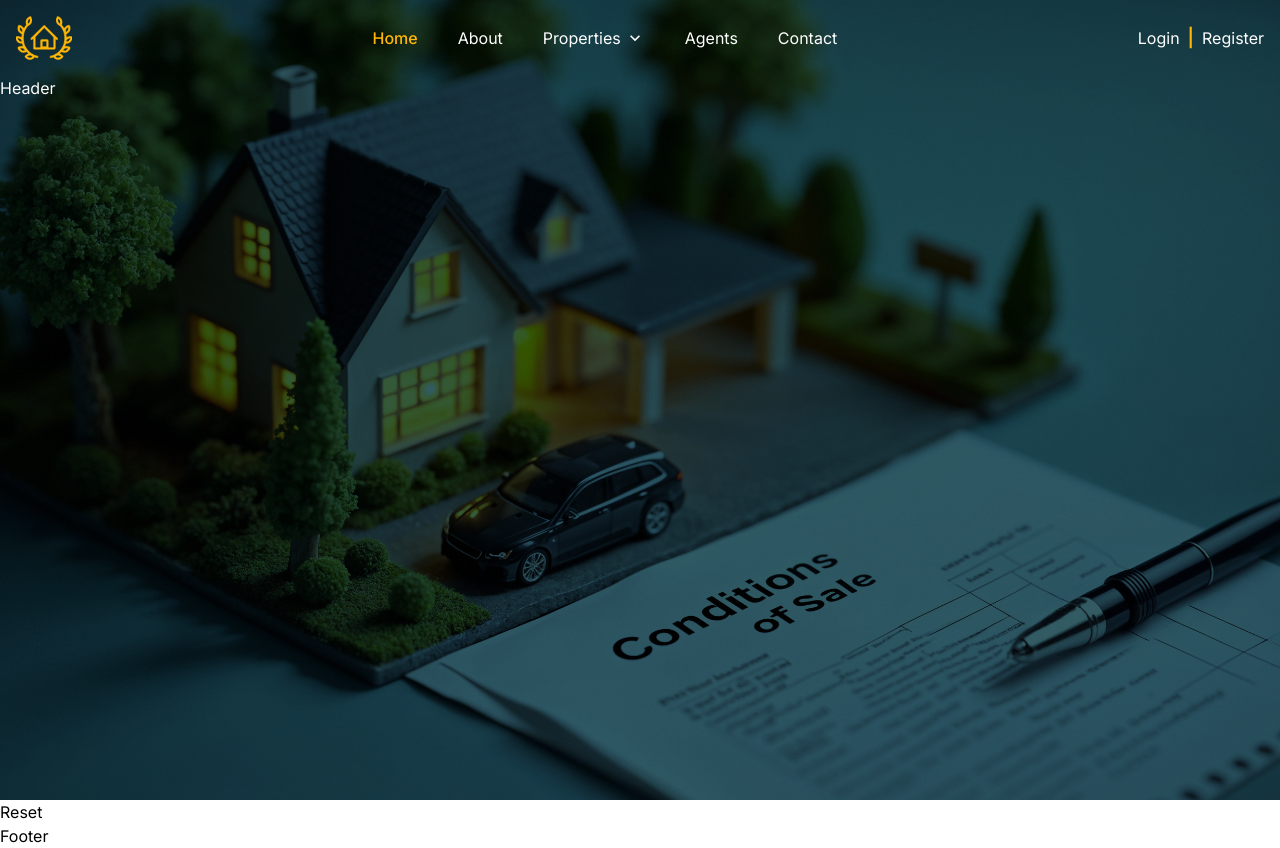
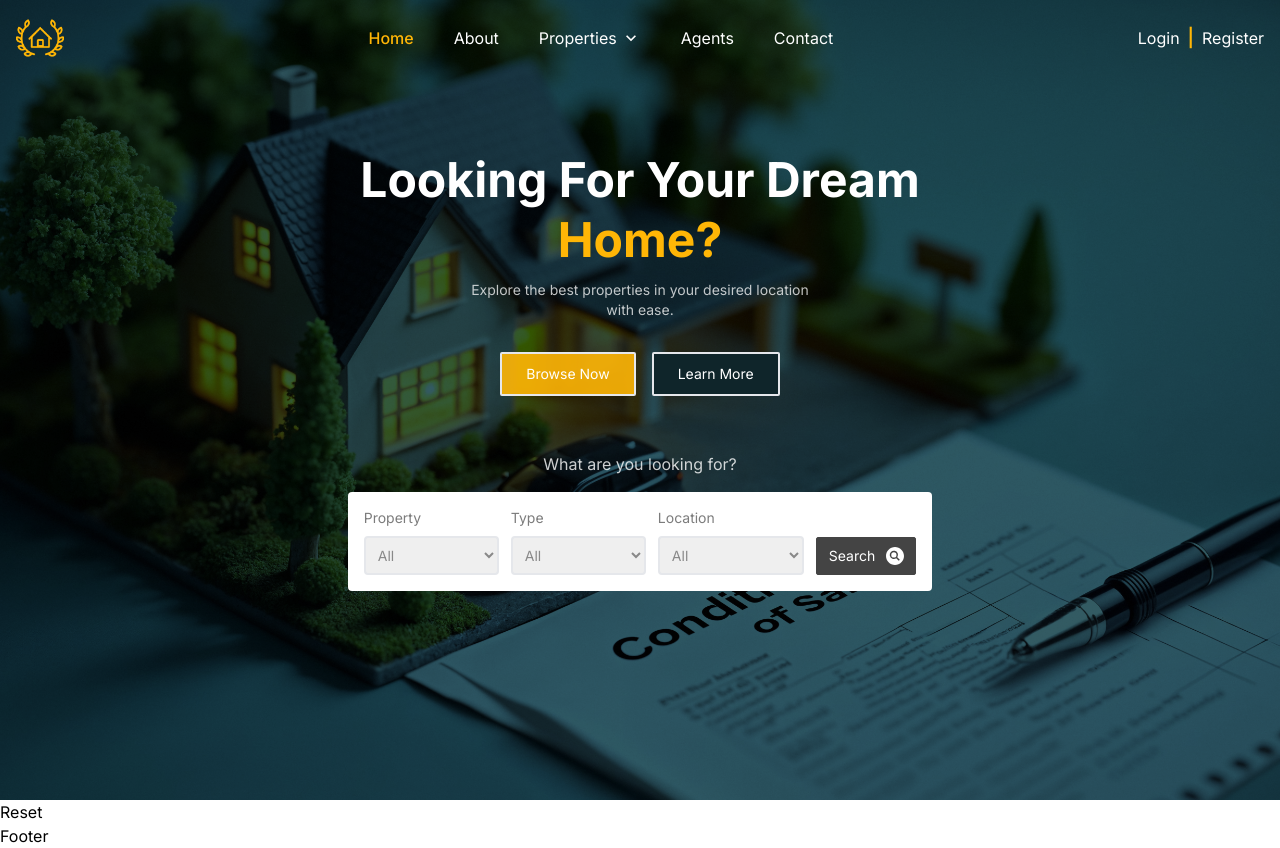
Before and after one commit to ebrahim-2030/realestate-react-app, a React (Vite) app: page / in a window 1280 px wide. Built offline with nearby package versions, Linux system fonts and the light colour scheme.

Commit message:
feat: create Header component

```diff
--- a/src/components/Button.jsx
+++ /dev/null
@@ -1,9 +0,0 @@
-import React from 'react'
-
-const Button = () => {
-  return (
-    <div>Button</div>
-  )
-}
-
-export default Button
--- a/src/components/Header.jsx
+++ b/src/components/Header.jsx
@@ -1,9 +1,35 @@
-import React from 'react'
+import React from "react";
+import SearchBar from "./SearchBar";
 
 const Header = () => {
   return (
-    <div className=' max-w-screen-xl mx-auto text-white'>Header</div>
-  )
-}
+    // header container
+    <div className="px-4 mt-14 sm:mt-20 max-w-screen-xl mx-auto text-white flex flex-col items-center gap-4">
+      {/* title and subtitle */}
+      <div className="text-center ">
+        <h1 className="text-3xl sm:text-4xl lg:text-5xl font-bold  leading-10">
+          Looking For Your Dream <br />
+          <span className="text-brand-secandary  block mt-2 sm:mt-3 ">Home?</span>{" "}
+        </h1>
+        <p className="mt-2 sm:mt-4 text-white/75  text-sm ">
+          Explore the best properties in your desired
+          location <br/> with ease.
+        </p>
+      </div>
+      {/* CTA buttons */}
+      <div className="mt-4 flex items-center gap-4 text-sm">
+        <button className="px-6 py-2.5 border-2 bg-brand-secandary/90 rounded-sm hover:scale-95 transition-all duration-200 ">
+          Browse Now
+        </button>
+        <button className="px-6 py-2.5 border-2 bg-brand-primary rounded-sm hover:scale-95 hovertransition-all duration-200  ">
+          Learn More
+        </button>
+      </div>
 
-export default Header
+      {/* search bar section */}
+      <SearchBar />
+    </div>
+  );
+};
+
+export default Header;
--- a/src/components/Navbar.jsx
+++ b/src/components/Navbar.jsx
@@ -50,7 +50,7 @@ const Navbar = () => {
   // set scrolled state based on window scroll position
   useEffect(() => {
     const handleScroll = () => {
-      setScrolled(window.scrollY > 10);
+      setScrolled(window.scrollY > 20);
     };
 
     window.addEventListener("scroll", handleScroll);
@@ -68,14 +68,14 @@ const Navbar = () => {
 
   return (
     <nav
-      className={`h-[8vh] lg:h-[9.5vh] max-w-screen-2xl px-4 fixed top-0 left-0 w-full bg-transparent ${
-        scrolled && "bg-brand-primary "
+      className={`h-[8vh] lg:h-[9.5vh] max-w-screen-2xl px-4 fixed top-0 left-0 w-full  ${
+        scrolled ? "bg-brand-primary " : "bg-transparent"
       } text-white shadow lg:shadow-none  shadow-black/20 z-50 transition-all duration-300`}
     >
       <div className="h-full flex items-center justify-between ">
         {/* logo */}
         <Link to="/">
-          <img src={logo} className="h-10 md:h-14" alt="" />
+          <img src={logo} className="h-10 md:h-12" alt="" />
         </Link>
         {/* desktop nav links */}
         <ul className="hidden lg:flex items-center gap-10 capitalize relative">
@@ -132,7 +132,7 @@ const Navbar = () => {
                           </span>
                         </div>
 
-                        <span className="text-xs font-medium opacity-90">
+                        <span className="text-xs font-medium opacity-60">
                           {item.desc}
                         </span>
                       </NavLink>
--- /dev/null
+++ b/src/components/SearchBar.jsx
@@ -0,0 +1,102 @@
+// imports
+import React, { useState } from "react";
+import { IoSearchCircleSharp } from "react-icons/io5";
+import { useNavigate } from "react-router-dom";
+
+const SearchBar = () => {
+  // form state for the three dropdowns
+  const [form, setForm] = useState({
+    propertyType: "all",
+    listingType: "all",
+    location: "all",
+  });
+
+  // programmatic navigation
+  const navigator = useNavigate();
+
+  // update state when a select field changes
+  const handleChange = (e) => {
+    setForm({ ...form, [e.target.name]: e.target.value });
+  };
+
+  // build query string and redirect to /search-result
+  const handleSubmit = (e) => {
+    e.preventDefault();
+
+    const queryParams = new URLSearchParams();
+
+    Object.entries(form).forEach(([key, value]) => {
+      // skip “all” (means no filter)
+      if (value & (value !== all)) queryParams.append(key, value);
+    });
+
+    navigator(`/search-result?${params.toString()}`);
+  };
+  return (
+    <div className="mt-10">
+      <p className="text-center mb-4 text-white/80">
+        What are you looking for?
+      </p>
+
+      {/* main form */}
+      <form
+        onSubmit={handleSubmit}
+        className="w-full text-custom_black/70 text-sm  bg-white p-4 pt-6 sm:pt-4 rounded flex flex-col sm:flex-row gap-3"
+      >
+        {/* property type + listing type */}
+        <div className="flex items-center gap-3">
+          <div className="flex-1">
+            <label className="">Property</label>
+            <select
+              value={form.propertyType}
+              onChange={handleChange}
+              name="propertyType"
+              className="mt-2 border-2 w-full p-2 rounded outline-none focus:border-brand-primary/30 text-custom_black/60"
+            >
+              <option value="all">All</option>
+              <option value="house">House</option>
+              <option value="apartment">Apartment</option>
+            </select>
+          </div>
+          <div className="flex-1">
+            <label className="">Type</label>
+            <select
+              value={form.listingType}
+              onChange={handleChange}
+              name="listingType"
+              className="mt-2 border-2 w-full p-2 rounded outline-none text-custom_black/60 focus:border-brand-primary/30"
+            >
+              <option value="all">All</option>
+              <option value="rend">Rent</option>
+              <option value="sale">Sale</option>
+            </select>
+          </div>
+        </div>
+
+        {/* location + search button */}
+        <div className="flex items-end gap-3 ">
+          <div className="flex-1">
+            <label>Location</label>
+            <select
+              value={form.location}
+              onChange={handleChange}
+              name="location"
+              className="mt-2 text-custom_black/60 w-full border-2 p-2 rounded outline-none focus:border-brand-primary/30"
+            >
+              <option value="all">All</option>
+              <option value="kunduz">kunduz</option>
+              <option value="balkh">Balkh</option>
+              <option value="kabul">Kabul</option>
+            </select>
+          </div>
+          <button className="group mb-[0.5px] flex pl-3 pr-2   py-[6px] fex items-center   text-white bg-custom_black rounded-sm border border-custom_black text-sm">
+            Search
+            <IoSearchCircleSharp className="text-2xl text-white ml-2 group-hover:rotate-90 transition-all duration-200" />
+          </button>
+        </div>
+      </form>
+    </div>
+  );
+};
+
+export default SearchBar;
--- a/src/pages/Home.jsx
+++ b/src/pages/Home.jsx
@@ -3,7 +3,9 @@ import hero from "../assets/images/hero.jpg";
 
 const Home = () => {
   return (
-    <div className="">
+    <div>
+
+      {/* header section  */}
       <section
         style={{ backgroundImage: `url(${hero})`}}
         className="h-[100vh] pt-[8vh] lg:pt-[9.5vh] bg-cover bg-center bg-brand-primary/90 bg-blend-overlay "
```
